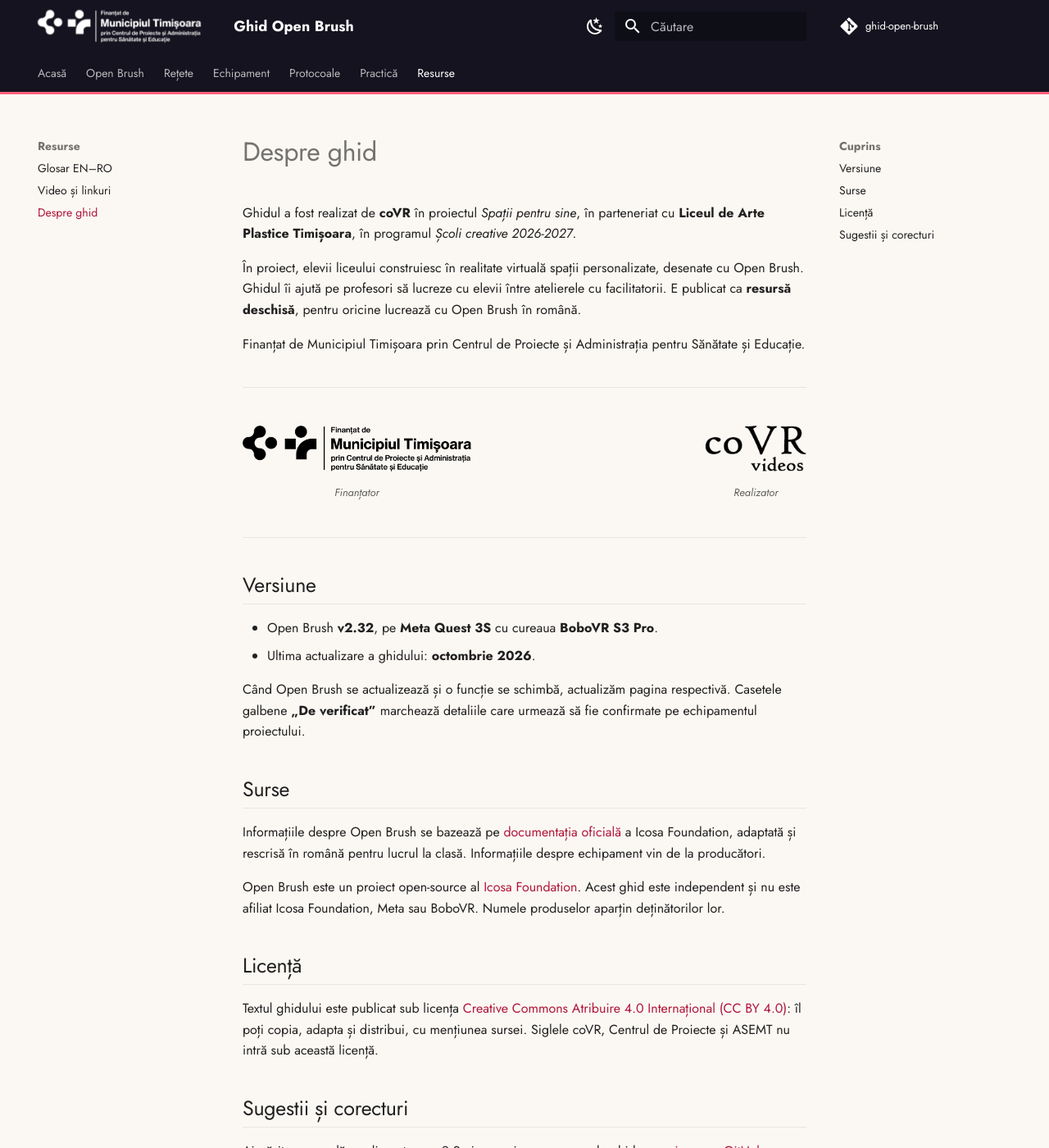
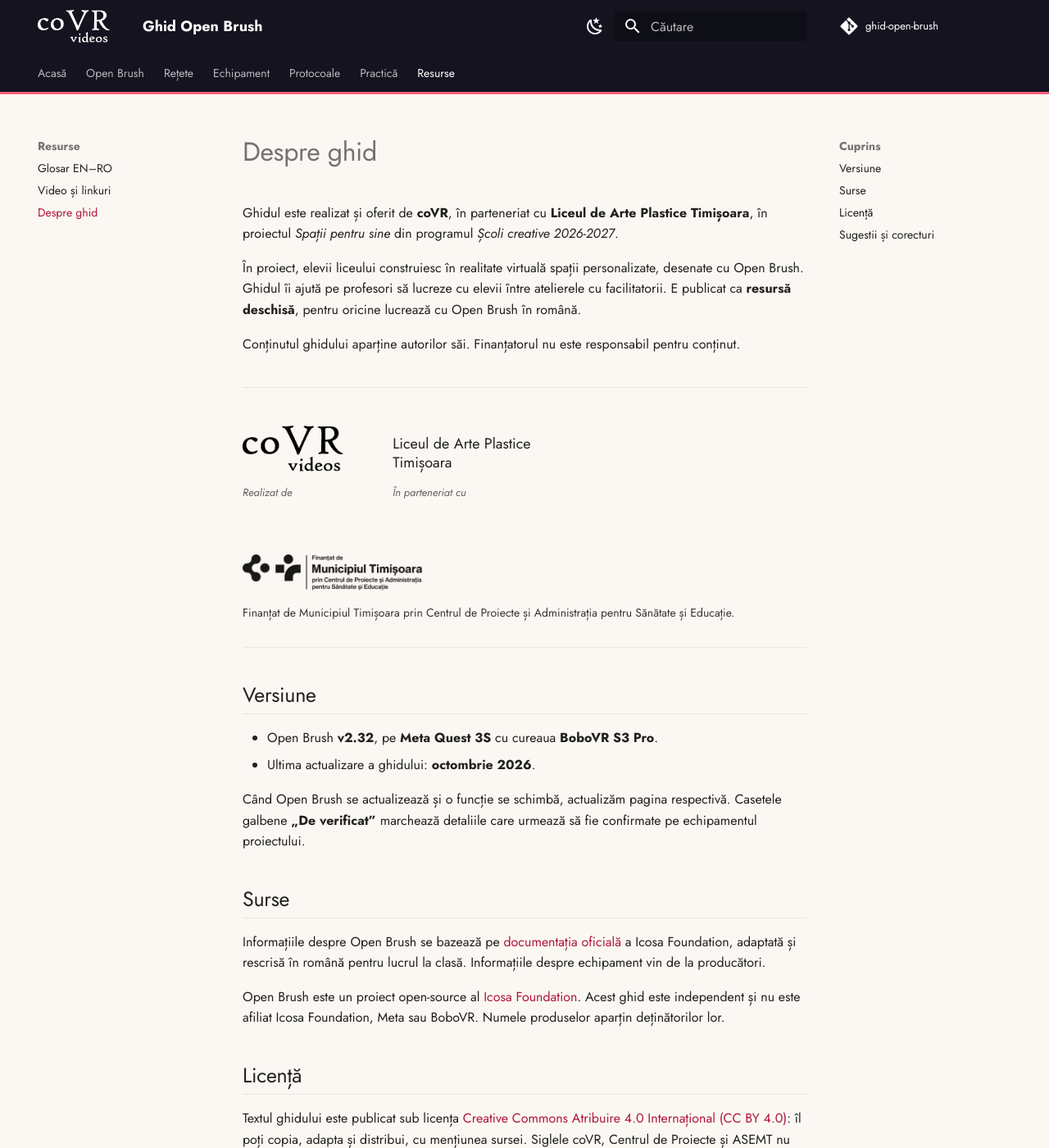
Before and after one commit to MihatKonrad/ghid-open-brush, an MkDocs documentation site: the page built from docs/resurse/despre.md, in a window 1280 px wide and 1400 px high. Shown: the whole window at 82% size. Built offline with MkDocs 1.6.1 and Material for MkDocs 9.7.7, drawn with Linux system fonts in a browser that asks for light colours; comment, search, counter and statistics services are not loaded; some of the changed text lies outside the part shown.

Commit message:
coVR în antet; școala ca partener; finanțatorul doar ca mențiune de finanțare
Co-Authored-By: Claude Opus 5.5 <noreply@anthropic.com>
Claude-Session: https://claude.ai/code/session_01E8toVurkcf8mqV6Wy8B7Mo

```diff
--- a/docs/assets/css/ghid.css
+++ b/docs/assets/css/ghid.css
@@ -152,21 +152,29 @@
   .md-header__title { visibility: hidden; }
 }
 
-/* Logo-uri pe pagina „Despre ghid” */
+/* Logo-uri pe pagina „Despre ghid”: realizator și partener sus, finanțarea separat, dedesubt */
 .md-typeset .sps-logos-despre {
   display: flex;
   align-items: flex-end;
-  justify-content: space-between;
   flex-wrap: wrap;
-  gap: 2.5rem;
-  margin: 2rem 0 1rem;
-  padding: 1.5rem 0;
+  gap: 3rem;
+  margin: 2rem 0 0;
+  padding-top: 1.5rem;
   border-top: 1px solid var(--md-default-fg-color--lightest);
+}
+.md-typeset .sps-logos-despre figure { margin: 0; align-items: flex-start; }
+.md-typeset .sps-logos-despre img.covr { height: 56px; width: auto; }
+.md-typeset .sps-logos-despre .partener {
+  display: block; font-weight: 500; font-size: .9rem; line-height: 1.25; text-align: left;
+}
+.md-typeset .sps-logos-despre figcaption {
+  font-size: .65rem; opacity: .7; margin: .6rem 0 0; max-width: none; text-align: left;
+}
+.md-typeset .sps-finantare-despre {
+  margin: 1.5rem 0 1rem;
+  padding: 1.2rem 0 1.5rem;
   border-bottom: 1px solid var(--md-default-fg-color--lightest);
+  font-size: .7rem; opacity: .9;
 }
-.md-typeset .sps-logos-despre figure { margin: 0; }
-.md-typeset .sps-logos-despre img.cdp { height: 56px; width: auto; }
-.md-typeset .sps-logos-despre img.covr { height: 56px; width: auto; }
-.md-typeset .sps-logos-despre figcaption {
-  font-size: .65rem; opacity: .7; margin-top: .6rem; max-width: none;
-}
+.md-typeset .sps-finantare-despre img.cdp { height: 44px; width: auto; }
+.md-typeset .sps-finantare-despre p { margin: .5rem 0 0; }
--- a/docs/resurse/despre.md
+++ b/docs/resurse/despre.md
@@ -5,23 +5,29 @@ description: Cine a realizat ghidul, în ce proiect, licență, cum se actualize
 
 # Despre ghid
 
-Ghidul a fost realizat de **coVR** în proiectul *Spații pentru sine*, în parteneriat cu **Liceul de Arte Plastice Timișoara**, în programul *Școli creative 2026-2027*.
+Ghidul este realizat și oferit de **coVR**, în parteneriat cu **Liceul de Arte Plastice Timișoara**, în proiectul *Spații pentru sine* din programul *Școli creative 2026-2027*.
 
 În proiect, elevii liceului construiesc în realitate virtuală spații personalizate, desenate cu Open Brush. Ghidul îi ajută pe profesori să lucreze cu elevii între atelierele cu facilitatorii. E publicat ca **resursă deschisă**, pentru oricine lucrează cu Open Brush în română.
 
-Finanțat de Municipiul Timișoara prin Centrul de Proiecte și Administrația pentru Sănătate și Educație.
+Conținutul ghidului aparține autorilor săi. Finanțatorul nu este responsabil pentru conținut.
 
 <div class="sps-logos-despre" markdown>
 <figure markdown>
-![Centrul de Proiecte al Municipiului Timișoara și Administrația pentru Sănătate și Educație](../assets/img/cdp-asemt-negru.png#only-light){ .cdp }
-![Centrul de Proiecte al Municipiului Timișoara și Administrația pentru Sănătate și Educație](../assets/img/cdp-asemt-alb.png#only-dark){ .cdp }
-<figcaption>Finanțator</figcaption>
+[![coVR](../assets/img/covr-negru.png#only-light){ .covr }](https://covr.ro)
+[![coVR](../assets/img/covr-alb.png#only-dark){ .covr }](https://covr.ro)
+<figcaption>Realizat de</figcaption>
 </figure>
 <figure markdown>
-[![coVR](../assets/img/covr-negru.png#only-light){ .covr }](https://covr.ro)
-[![coVR](../assets/img/covr-alb.png#only-dark){ .covr }](https://covr.ro)
-<figcaption>Realizator</figcaption>
+<span class="partener">Liceul de Arte Plastice<br>Timișoara</span>
+<figcaption>În parteneriat cu</figcaption>
 </figure>
+</div>
+
+<div class="sps-finantare-despre" markdown>
+![Finanțat de Municipiul Timișoara prin Centrul de Proiecte și Administrația pentru Sănătate și Educație](../assets/img/cdp-asemt-negru.png#only-light){ .cdp }
+![Finanțat de Municipiul Timișoara prin Centrul de Proiecte și Administrația pentru Sănătate și Educație](../assets/img/cdp-asemt-alb.png#only-dark){ .cdp }
+
+Finanțat de Municipiul Timișoara prin Centrul de Proiecte și Administrația pentru Sănătate și Educație.
 </div>
 
 ## Versiune
--- a/mkdocs.yml
+++ b/mkdocs.yml
@@ -7,14 +7,14 @@ repo_name: ghid-open-brush
 edit_uri: edit/main/docs/
 
 copyright: >
-  <em>Spații pentru sine</em>, proiect realizat de coVR în parteneriat cu Liceul de Arte Plastice Timișoara.<br>
-  Finanțat de Municipiul Timișoara prin Centrul de Proiecte și Administrația pentru Sănătate și Educație.
+  Ghid realizat de coVR în parteneriat cu Liceul de Arte Plastice Timișoara,
+  în proiectul <em>Spații pentru sine</em>.
 
 theme:
   name: material
   language: ro
   custom_dir: overrides
-  logo: assets/img/cdp-asemt-alb.png
+  logo: assets/img/covr-alb.png
   favicon: assets/img/covr-negru.png
   palette:
     - media: "(prefers-color-scheme: light)"
--- a/overrides/partials/copyright.html
+++ b/overrides/partials/copyright.html
@@ -2,14 +2,14 @@
   <div class="sps-footer-logos">
     <div class="sps-finantare">
       {% if config.copyright %}{{ config.copyright }}{% endif %}
+      <br>Finanțat de Municipiul Timișoara prin Centrul de Proiecte și Administrația pentru Sănătate și Educație.
     </div>
-    <a href="https://covr.ro" title="coVR" target="_blank" rel="noopener">
-      <img class="covr" src="{{ 'assets/img/covr-alb.png' | url }}" alt="coVR">
-    </a>
+    <img class="cdp" src="{{ 'assets/img/cdp-asemt-alb.png' | url }}"
+         alt="Finanțat de Municipiul Timișoara prin Centrul de Proiecte și Administrația pentru Sănătate și Educație">
   </div>
   <div class="md-copyright__highlight" style="font-size:.6rem;opacity:.7">
-    Ghid independent, în limba română. Open Brush este un proiect open-source al Icosa Foundation;
-    acest ghid nu este afiliat Icosa Foundation sau Meta.
+    Conținutul ghidului aparține autorilor săi; finanțatorul nu este responsabil pentru conținut.
+    Open Brush este un proiect open-source al Icosa Foundation; acest ghid nu este afiliat Icosa Foundation sau Meta.
     Construit cu <a href="https://squidfunk.github.io/mkdocs-material/" target="_blank" rel="noopener">Material for MkDocs</a>.
   </div>
 </div>
```
